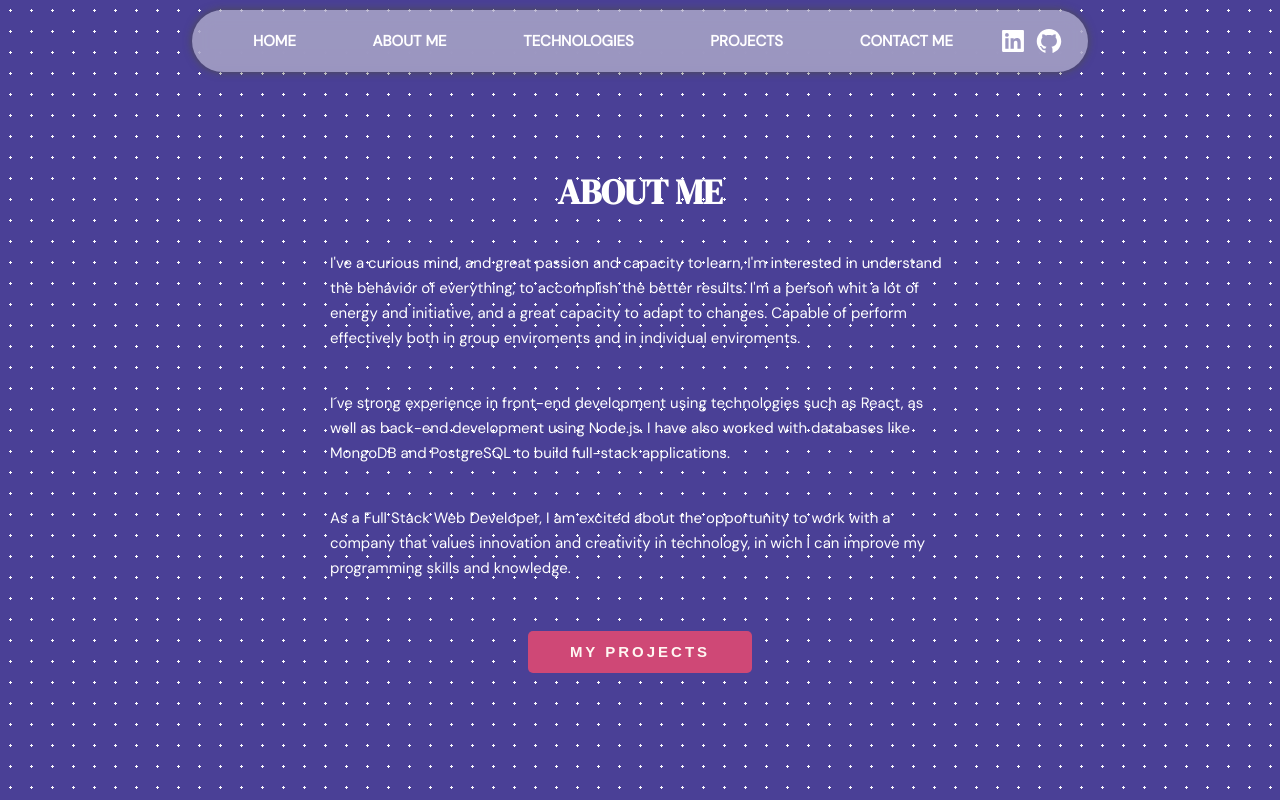
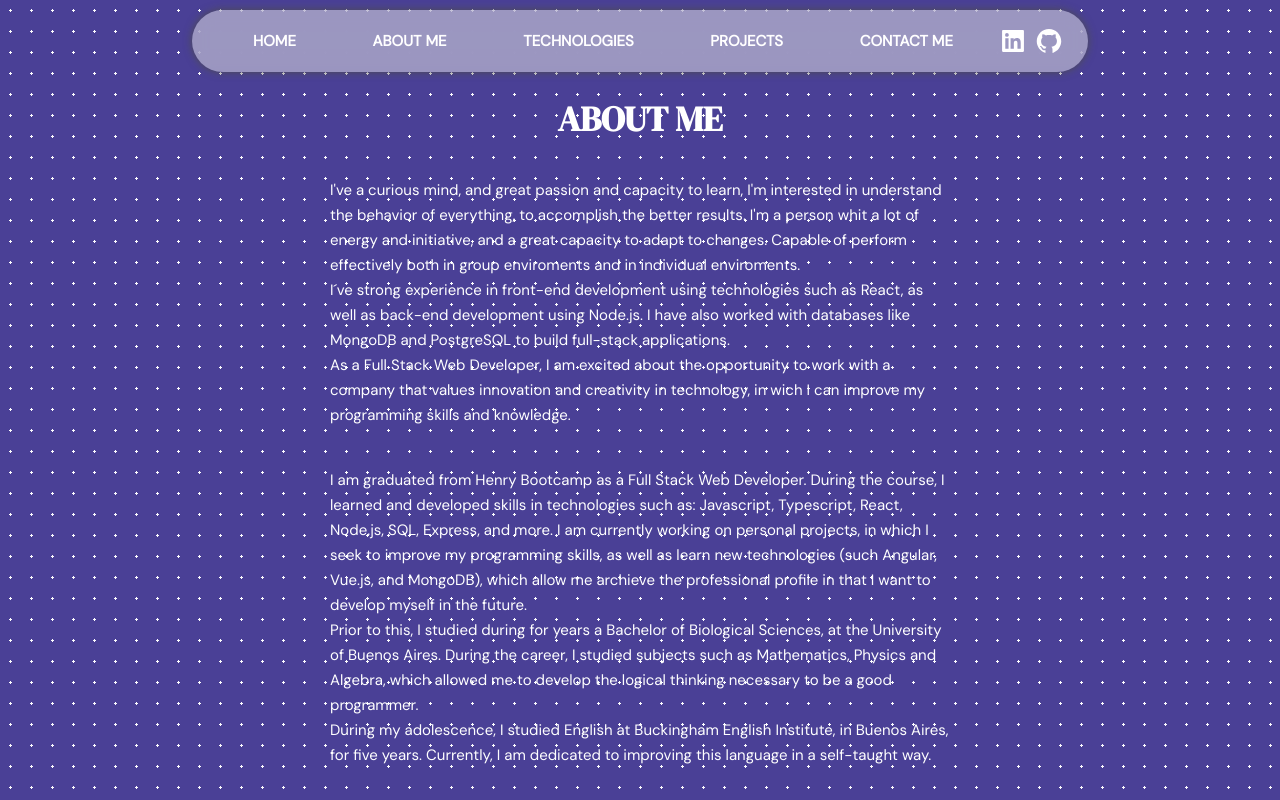
Before and after one commit to diazjoaquin/My-Portfolio, a React (Create React App) app: page /about in a window 1280 px wide. Shown: the top 800 px of the page. Built offline with nearby package versions, Linux system fonts and the light colour scheme.

Commit message:
update about me description

```diff
--- a/src/components/About/About.jsx
+++ b/src/components/About/About.jsx
@@ -15,13 +15,20 @@ export default function About () {
             <div className={a.aboutme}>
                 <p className={a.title}>About Me</p>
                 <p className={a.description}>I've a curious mind, and great passion and capacity to learn, I'm interested in understand the behavior of everything, to accomplish the better results. I'm a person whit a lot of energy and initiative, and a great capacity to adapt to changes.
-                Capable of perform effectively both in group enviroments and in individual enviroments.</p>
-                <p className={a.description}>I´ve strong experience in front-end development using technologies such as React,
+                Capable of perform effectively both in group enviroments and in individual enviroments.
+                <br />
+                I´ve strong experience in front-end development using technologies such as React,
                 as well as back-end development using Node.js. I have also worked with databases
                 like MongoDB and PostgreSQL to build full-stack applications.
-                </p>
-                <p className={a.description}>As a Full Stack Web Developer, I am excited about the opportunity to work with a company that values
+                <br />
+                As a Full Stack Web Developer, I am excited about the opportunity to work with a company that values
                 innovation and creativity in technology, in wich I can improve my programming skills and knowledge.</p>
+                <p className={a.description}>I am graduated from Henry Bootcamp as a Full Stack Web Developer.
+                During the course, I learned and developed skills in technologies such as: Javascript, Typescript, React, Node.js, SQL, Express, and more. I am currently working on personal projects, in which I seek to improve my programming skills, as well as learn new technologies (such Angular, Vue.js, and MongoDB), which allow me archieve the professional profile in that I want to develop myself in the future.
+                <br />
+                Prior to this, I studied during for years a Bachelor of Biological Sciences, at the University of Buenos Aires. During the career, I studied subjects such as Mathematics, Physics and Algebra, which allowed me to develop the logical thinking necessary to be a good programmer.
+                <br />
+                During my adolescence, I studied English at Buckingham English Institute, in Buenos Aires, for five years. Currently, I am dedicated to improving this language in a self-taught way.</p>
         <Link to={'/projects'}>
             <button>
                 <span className={a.label}>My projects</span>
--- a/src/components/About/About.module.css
+++ b/src/components/About/About.module.css
@@ -1,6 +1,6 @@
 .about {
-    max-width: 100vw;
-    height: 100vh;
+    width: 100vw;
+    min-height: 100vh;
     margin: auto;
     padding: 60px 0;
     display: flex;
```
